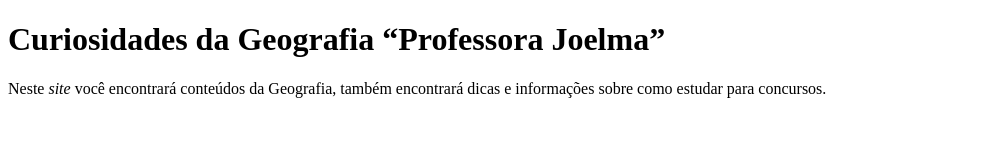
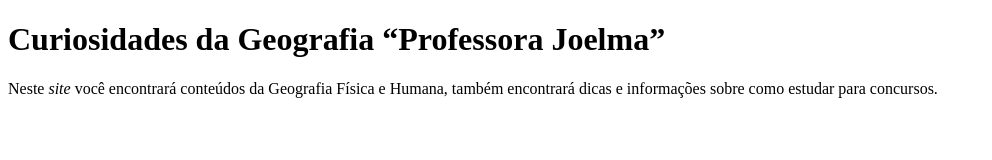
Before and after one commit to AluraJoelma/GrupoEstudoPC-Jornada3-EM, a plain HTML site: page index.html in a window 1280 px wide. Shown: the whole page, without its empty margins (0-992 px from the left). Drawn offline with Linux system fonts and the light colour scheme.

Commit message:
Mudança códigos

```diff
--- a/index.html
+++ b/index.html
@@ -7,6 +7,6 @@
 </head>
 <body>
     <h1><strong>Curiosidades da Geografia <q>Professora Joelma</q></strong></h1>
-    <p>Neste <em>site</em> você encontrará conteúdos da Geografia, também encontrará dicas e informações sobre como estudar para concursos.</p>
+    <p>Neste <em>site</em> você encontrará conteúdos da Geografia Física e Humana, também encontrará dicas e informações sobre como estudar para concursos.</p>
 </body>
 </html>
```
